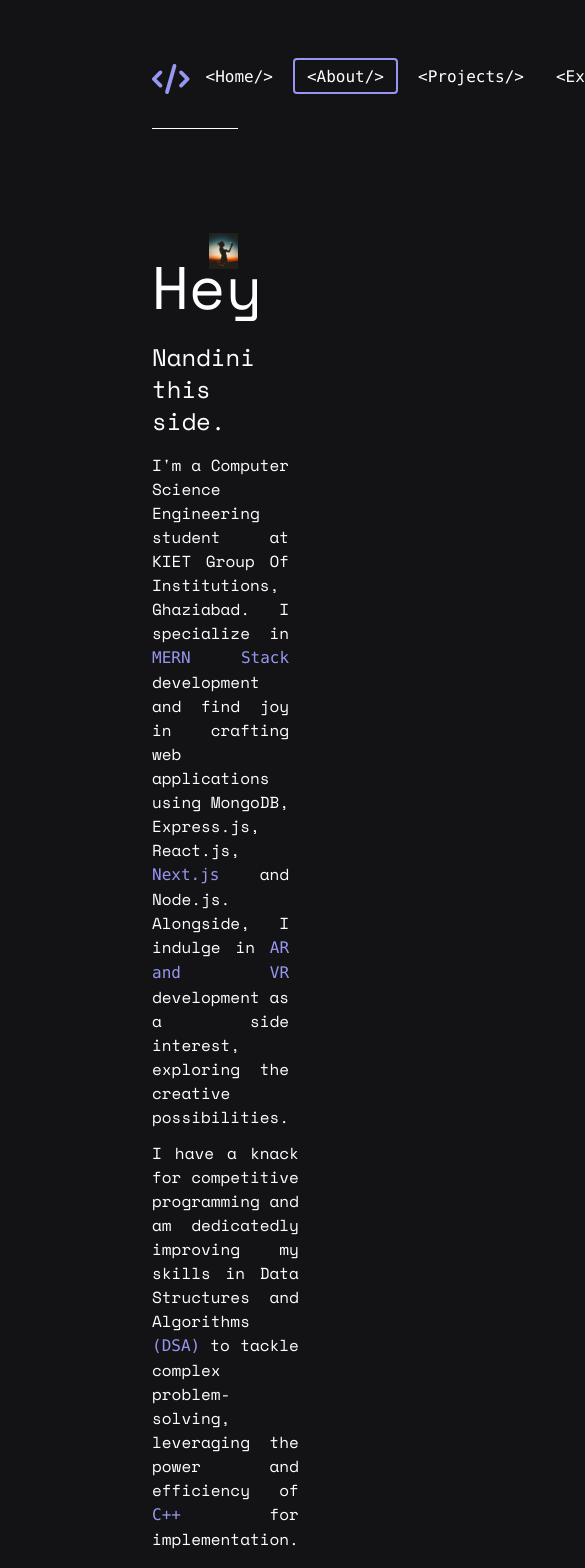
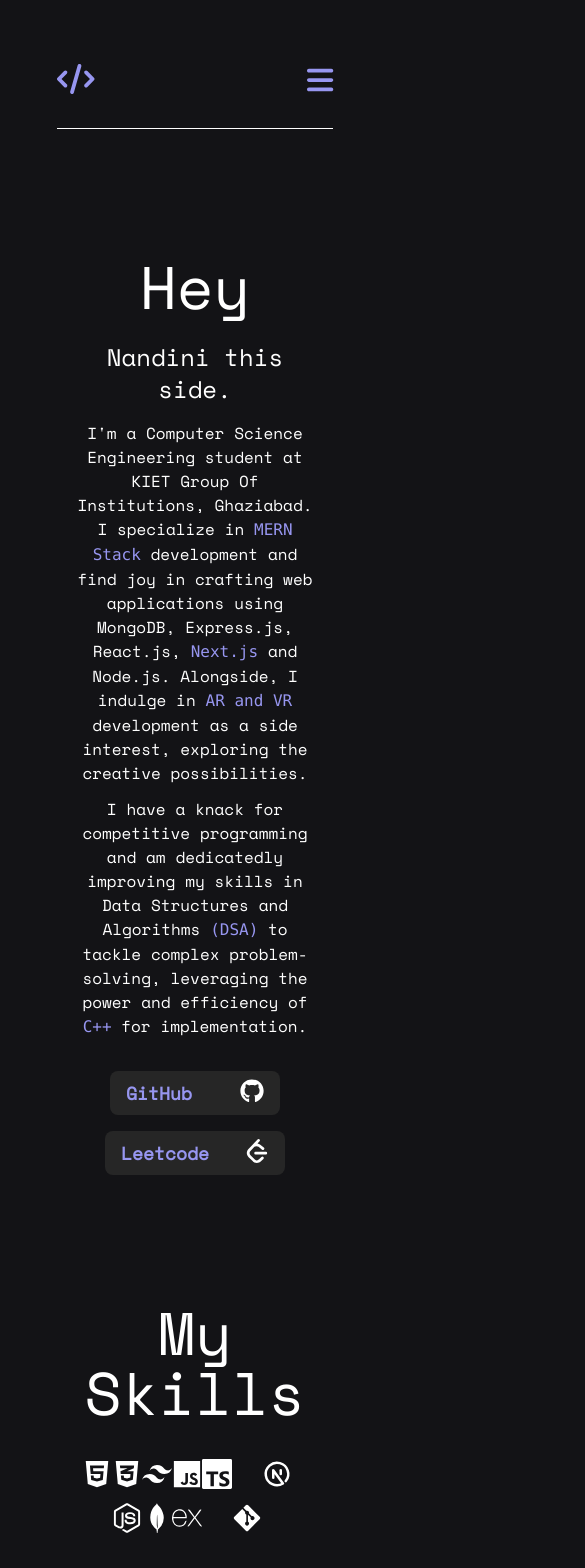
Before and after one commit to Nandini-Maheshwari/Portfolio, a React (Vite) app: page /About in a window 390 px wide. Shown: the top 1568 px of the page, 585 px wide, since content can reach past the window. Built offline with nearby package versions, Linux system fonts and the light colour scheme; some icons are missing.

Commit message:
Small screen friendly code

```diff
--- a/index.html
+++ b/index.html
@@ -9,7 +9,7 @@
     <link rel="preconnect" href="https://fonts.gstatic.com" crossorigin>
     <link href="https://fonts.googleapis.com/css2?family=Space+Mono&display=swap" rel="stylesheet">
   </head>
-  <body class="bg-[#131316] mx-[120px] font-space-mono">
+  <body class="bg-[#131316] md:mx-[120px] mx-[25px] font-space-mono">
     <div id="root"></div>
     <script type="module" src="/src/App.jsx"></script>
   </body>
--- a/src/App.jsx
+++ b/src/App.jsx
@@ -2,8 +2,6 @@
 import ReactDOM from 'react-dom/client'
 import './index.css'
 import { createBrowserRouter, Route, createRoutesFromElements, RouterProvider } from 'react-router-dom'
-// import Header from './Compoments/Header.jsx'
-// import Footer from './Components/Footer.jsx'
 //import Contact from './Components/Contact.jsx'
 import Layout from './Components/Layout.jsx'
 import Home from './Screens/Home.jsx'
--- a/src/Components/CertificateCard.jsx
+++ b/src/Components/CertificateCard.jsx
@@ -3,18 +3,18 @@
 
 function CertificateCard({ title, issuedDate, link, linkText }) {
   return (
-    <div className='flex flex-col items-start py-4 rounded-2xl px-6 bg-neutral-800 hover:bg-neutral-700 transition duration-100 my-5'>
-      <p className='text-[#9796F0] font-bold pb-1'>{title}</p>
-      <p className='text-white pb-8'>Issued {issuedDate}</p>
-      <button className='rounded-3xl py-1 px-3 text-white border border-white hover:bg-neutral-800'>
+    <div className='flex flex-col items-center sm:items-start py-4 rounded-2xl px-4 sm:px-6 bg-neutral-800 hover:bg-neutral-700 transition duration-100 my-5 w-full sm:w-auto'>
+      <p className='text-[#9796F0] font-bold pb-1 text-center sm:text-left'>{title}</p>
+      <p className='text-white pb-6 sm:pb-8 text-center sm:text-left'>Issued {issuedDate}</p>
+      <button className='rounded-3xl py-1 px-2 sm:px-3 text-white border border-white hover:bg-neutral-800 text-sm sm:text-base'>
         <a
             href={link}
-            className='flex'
+            className='flex items-center'
             target="_blank"
             rel="noopener noreferrer"
         >
             {linkText}
-            <MdArrowOutward className='pl-1 pt-1 text-xl'/>
+            <MdArrowOutward className='pl-1 text-lg sm:text-xl'/>
         </a>
       </button>
     </div>
--- a/src/Components/Footer.jsx
+++ b/src/Components/Footer.jsx
@@ -25,7 +25,6 @@
             <FontAwesomeIcon icon={faLinkedin}  className='text-white text-[22px]'/>
           </a>
         </ul>
-      {/* </Link> */}
       </nav>
 
     </div>
--- a/src/Components/Header.jsx
+++ b/src/Components/Header.jsx
@@ -1,16 +1,89 @@
-import React from 'react';
+import React, { useState } from 'react';
 import { Link, NavLink } from 'react-router-dom';
 import { FontAwesomeIcon } from '@fortawesome/react-fontawesome';
-import { faCode } from '@fortawesome/free-solid-svg-icons';
+import { faCode, faBars, faTimes } from '@fortawesome/free-solid-svg-icons';
 
 function Header() {
+
+  const [menuOpen, setMenuOpen] = useState(false);
+  const toggleMenu = () => {
+    setMenuOpen(!menuOpen);
+  };
+
   return (
     <div className="text-white">
       <div className='flex justify-between py-8'>
         <Link to='/'>
           <FontAwesomeIcon icon={faCode} className="text-3xl" style={{color:'#9796f0'}} />
         </Link>
-        <div>
+
+        <div className="md:hidden flex items-center">
+          <FontAwesomeIcon
+            icon={menuOpen ? faTimes : faBars}
+            className="text-3xl cursor-pointer"
+            onClick={toggleMenu}
+            style={{ color: '#9796f0' }}
+          />
+        </div>
+
+        <div className={`md:hidden ${menuOpen ? 'block' : 'hidden'}`}>
+          <ul className="flex flex-col space-y-2 mt-4">
+            <li>
+              <NavLink
+                to="/"
+                className={({ isActive }) =>
+                  `hover:bg-neutral-700 transition ease-in duration-300 delay-100 rounded mx-1
+                  px-3 py-1
+                  ${isActive ? 'border-2 border-[#9796f0] rounded' : ''}`
+                }
+                onClick={toggleMenu}
+              >
+                <code>&lt;Home/&gt;</code>
+              </NavLink>
+            </li>
+            <li>
+              <NavLink
+                to="/About"
+                className={({ isActive }) =>
+                  `hover:bg-neutral-700 transition ease-in duration-300 delay-100 rounded mx-1
+                  px-3 py-1
+                  ${isActive ? 'border-2 border-[#9796f0] rounded' : ''}`
+                }
+                onClick={toggleMenu}
+              >
+                <code>&lt;About/&gt;</code>
+              </NavLink>
+            </li>
+            <li>
+              <NavLink
+                to="/Projects"
+                className={({ isActive }) =>
+                  `hover:bg-neutral-700 transition ease-in duration-300 delay-100 rounded mx-1
+                  px-3 py-1
+                  ${isActive ? 'border-2 border-[#9796f0] rounded' : ''}`
+                }
+                onClick={toggleMenu}
+              >
+                <code>&lt;Projects/&gt;</code>
+              </NavLink>
+            </li>
+            <li>
+              <NavLink
+                to="/Experiences"
+                className={({ isActive }) =>
+                  `hover:bg-neutral-700 transition ease-in duration-300 delay-100 rounded mx-1
+                  px-3 py-1
+                  ${isActive ? 'border-2 border-[#9796f0] rounded' : ''}`
+                }
+                onClick={toggleMenu}
+              >
+                <code>&lt;Experiences/&gt;</code>
+              </NavLink>
+            </li>
+          </ul>
+        </div>
+
+        <div className="hidden md:flex">
           <ul className='flex ml-auto'>
             <li>
               <NavLink
@@ -70,6 +143,7 @@
             </li>
           </ul>
         </div>
+
       </div>
       <div>
         <hr className="border-t border-white w-full" style={{ borderColor: 'white', height: '1px' }} />
--- a/src/Components/ProjectCard.jsx
+++ b/src/Components/ProjectCard.jsx
@@ -4,13 +4,22 @@
 function ProjectCard({ image, altText, description, link }) {
   return (
     <div className='flex flex-col text-white items-center justify-around mb-20'>
-      <img src={image} alt={altText} className='w-3/5 max-h-90 rounded-2xl'/>
+      <img
+        src={image}
+        alt={altText}
+        className='w-4/5 max-h-90 rounded-2xl'
+      />
       <p className='pt-4 pb-2 text-lg w-3/4'>
         <code className='text-yellow-300'>{description}</code>
       </p>
-      <button className='rounded-3xl bg-neutral-700 hover:bg-neutral-500 py-2 px-4'>
-        <a href={link} target="_blank" rel="noopener noreferrer" className='flex'>
-          See Code <GoArrowRight className='pl-1 pt-1 text-xl'/>
+      <button className='rounded-3xl bg-neutral-700 hover:bg-neutral-500 py-1 px-3 sm:py-2 sm:px-4'>
+        <a
+          href={link}
+          target="_blank"
+          rel="noopener noreferrer"
+          className='flex items-center text-sm sm:text-base'
+        >
+          See Code <GoArrowRight className='pl-1 text-lg sm:text-xl'/>
         </a>
       </button>
     </div>
--- a/src/Screens/About.jsx
+++ b/src/Screens/About.jsx
@@ -1,21 +1,20 @@
 import React from 'react';
 import IconWithTooltip from '../Components/IconWithToolTip.jsx';
-// import { Link } from 'react-router-dom';
 import NM from '../assets/NM.jpg';
 import { FaHtml5, FaCss3Alt, FaNodeJs, FaGitAlt, FaGithub } from "react-icons/fa";
-import { SiTailwindcss, SiMongodb, SiExpress, SiLeetcode } from "react-icons/si";
+import { SiTailwindcss, SiMongodb, SiExpress, SiLeetcode, SiTypescript } from "react-icons/si";
 import { IoLogoJavascript } from "react-icons/io5";
 import { FaReact, FaUnity } from "react-icons/fa6";
 import { TbBrandNextjs } from "react-icons/tb";
 
 const About = () => {
   return (
-    <div>
-      <div className='flex justify-between py-12'>
-        <div className='flex items-start flex-col text-white justify-start w-2/3 pr-10 pt-20'>
-          <p className='text-justify text-6xl pb-6'>Hey</p>
-          <p className='text-justify text-2xl pb-4'>Nandini this side.</p>
-          <p className='text-justify pb-3'>
+    <div className="px-4 md:px-0">
+      <div className='flex flex-col md:flex-row md:justify-between py-12'>
+        <div className='flex items-center md:items-start flex-col text-white justify-start w-full md:w-2/3 md:pr-10 pt-20'>
+          <p className='text-center md:text-justify text-6xl pb-6'>Hey</p>
+          <p className='text-center md:text-justify text-2xl pb-4'>Nandini this side.</p>
+          <p className='text-center md:text-justify pb-3'>
             I'm  a Computer Science Engineering student at KIET Group Of Institutions,
             Ghaziabad. I specialize in <code className='text-[#9796F0]'>MERN Stack </code>
             development and find joy in crafting web applications using MongoDB,
@@ -23,49 +22,45 @@
             Alongside, I indulge in <code className='text-[#9796F0]'>AR and VR </code>
             development as a side interest, exploring the creative possibilities.
           </p>
-          <p className='text-justify'>
+          <p className='text-center md:text-justify'>
             I have a knack for competitive programming and am dedicatedly improving my skills in
             Data Structures and Algorithms <code className='text-[#9796F0]'>(DSA) </code> to tackle complex problem-solving, leveraging the
             power and efficiency of <code className='text-[#9796F0]'>C++ </code>for implementation.
           </p>
-          {/* Let's connect and explore the world of tech together! */}
 
-          <div class="flex text-white pb-12 pt-8">
-
-            <a href="https://github.com/Nandini-Maheshwari" target="_blank" rel="noopener noreferrer">
-              <div class="bg-neutral-800 mr-12 rounded-lg hover:bg-neutral-600">
-                <div class="px-4 py-2 flex justify-between">
-                  <p class="text-lg font-bold text-[#9796F0] pr-12">GitHub</p>
-                  <FaGithub className='text-2xl text-'/>
+          <div className="flex flex-col md:flex-row text-white pb-12 pt-8 items-center md:items-start">
+            <a href="https://github.com/Nandini-Maheshwari" target="_blank" rel="noopener noreferrer" className="mb-4 md:mb-0 md:mr-12">
+              <div className="bg-neutral-800 rounded-lg hover:bg-neutral-600">
+                <div className="px-4 py-2 flex justify-between">
+                  <p className="text-lg font-bold text-[#9796F0] pr-12">GitHub</p>
+                  <FaGithub className='text-2xl'/>
                 </div>
               </div>
             </a>
 
-            <a href="https://leetcode.com/Nandini-Maheshwari/" className='px-2' target="_blank" rel="noopener noreferrer">
-              <div class="bg-neutral-800 rounded-lg hover:bg-neutral-600">
-                <div class="px-4 py-2 flex justify-between">
-                  <p class="text-lg font-bold text-[#9796F0] pr-9">Leetcode</p>
+            <a href="https://leetcode.com/Nandini-Maheshwari/" target="_blank" rel="noopener noreferrer" className="md:px-2">
+              <div className="bg-neutral-800 rounded-lg hover:bg-neutral-600">
+                <div className="px-4 py-2 flex justify-between">
+                  <p className="text-lg font-bold text-[#9796F0] pr-9">Leetcode</p>
                   <SiLeetcode className='text-2xl'/>
                 </div>
               </div>
             </a>
-
           </div>
-
         </div>
-        <div className='w-1/3 pt-14 pb-12'>
+        <div className='w-1/3 pt-14 pb-12 hidden md:block'>
           <img src={NM} alt="NM"/>
         </div>
       </div>
 
       <div className='mt-8 pb-4'>
-        <p className='text-justify text-6xl text-white pb-8 '>My Skills</p>
-        <div className='flex justify-between pr-4 pb-4'>
-
+        <p className='text-center md:text-justify text-6xl text-white pb-8'>My Skills</p>
+        <div className='flex flex-wrap justify-center md:justify-between pr-4 pb-4'>
           <IconWithTooltip IconComponent={FaHtml5} tooltipText="HTML" />
           <IconWithTooltip IconComponent={FaCss3Alt} tooltipText="CSS" />
           <IconWithTooltip IconComponent={SiTailwindcss} tooltipText="Tailwind" />
           <IconWithTooltip IconComponent={IoLogoJavascript} tooltipText="JavaScript" />
+          <IconWithTooltip IconComponent={SiTypescript} tooltipText="TypeScript" />
           <IconWithTooltip IconComponent={FaReact} tooltipText="React.js" />
           <IconWithTooltip IconComponent={TbBrandNextjs} tooltipText="Next.js" />
           <IconWithTooltip IconComponent={FaNodeJs} tooltipText="Node.js" />
@@ -73,10 +68,8 @@
           <IconWithTooltip IconComponent={SiExpress} tooltipText="Express.js" />
           <IconWithTooltip IconComponent={FaUnity} tooltipText="Unity" />
           <IconWithTooltip IconComponent={FaGitAlt} tooltipText="Git" />
-
         </div>
       </div>
-
     </div>
   );
 };
--- a/src/Screens/Home.jsx
+++ b/src/Screens/Home.jsx
@@ -1,48 +1,43 @@
 import React from 'react';
-import '../App.css'; // Import the App.css file
+import '../App.css';
 import N1 from '../assets/N1.png';
 
 const Home = () => {
   return (
     <div className='text-white my-24 px-6'>
-      <div className='flex justify-between'>
-        <div className='flex flex-col items-start'>
-          <p className='text-3xl pb-4'>Hello, I'm</p>
-          <p className='text-6xl tracking-wide py-2 pb-4'>NANDINI MAHESHWARI</p>
-          <section className="animation text-4xl py-2">
-            <div className="first"><div className='w-full py-5'>Web Devlopment</div></div>
+      <div className='flex flex-col md:flex-row md:justify-between items-center md:items-start'>
+        <div className='flex flex-col items-center md:items-start order-2 md:order-1 mt-8 md:mt-0'>
+          <p className='text-3xl pb-4 text-center md:text-left'>Hello, I'm</p>
+          <p className='text-4xl md:text-6xl tracking-wide py-2 pb-4 text-center md:text-left'>NANDINI MAHESHWARI</p>
+          <section className="animation text-3xl md:text-4xl py-2 w-full md:w-auto">
+            <div className="first"><div className='w-full py-5'>Web Development</div></div>
             <div className="second"><div className='w-full py-5'>DSA</div></div>
-            {/* <div className="third"><div className='w-full py-5'>AR VR</div></div> */}
           </section>
-          <p className='py-6 text-2xl'>I'm a problem solver who happens to code.</p>
+          <p className='py-6 text-xl md:text-2xl text-center md:text-left'>I'm a problem solver who happens to code.</p>
 
           <div className='flex py-2'>
             <button className='rounded-3xl bg-neutral-700 hover:bg-neutral-500 py-1 px-4 mr-4'>
               <a href="mailto:nandinim1204@gmail.com" className='flex'>Email Me</a>
             </button>
 
-            <button className='rounded-3xl bg-neutral-700 hover:bg-neutral-500 py-1  px-4'>
+            <button className='rounded-3xl bg-neutral-700 hover:bg-neutral-500 py-1 px-4'>
               <a href="#" className='flex'>Resume</a>
             </button>
           </div>
         </div>
 
-        <div></div>
-
-        <div className='flex flex-col relative'>
-          <div className="w-80 h-80 relative">
+        <div className='flex flex-col relative order-1 md:order-2 mb-8 md:mb-0'>
+          <div className="w-64 h-64 md:w-80 md:h-80 relative">
             <div className="absolute inset-0 rounded-full bg-gradient-to-r from-[#9E99ED] to-[#EFC1D8] overflow-hidden">
               <img
                 src={N1}
                 alt="N1"
                 className="w-full h-full object-cover rounded-full"
-                style={{ transform: 'scale(1.5)' }} // Adjust the scale as needed
+                style={{ transform: 'scale(1.5)' }}
               />
             </div>
           </div>
         </div>
-
-
       </div>
     </div>
   );
```
Lines whose indentation alone changed are shown as unchanged.
